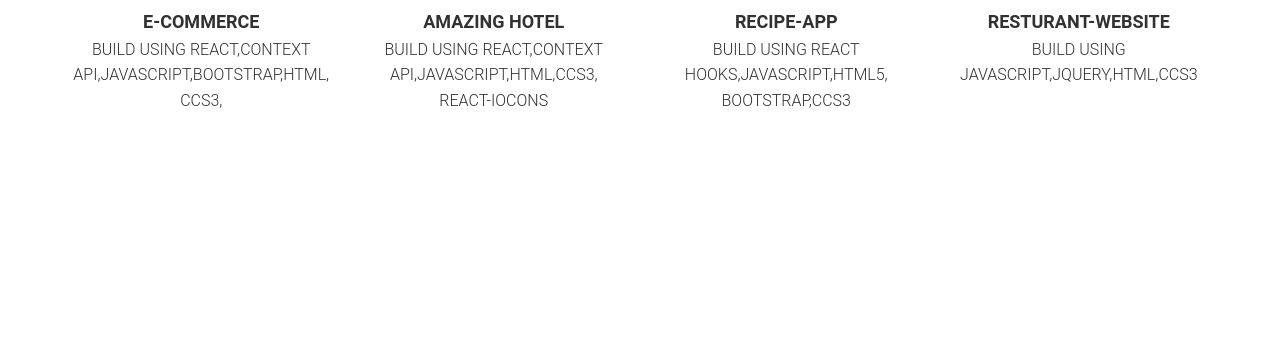
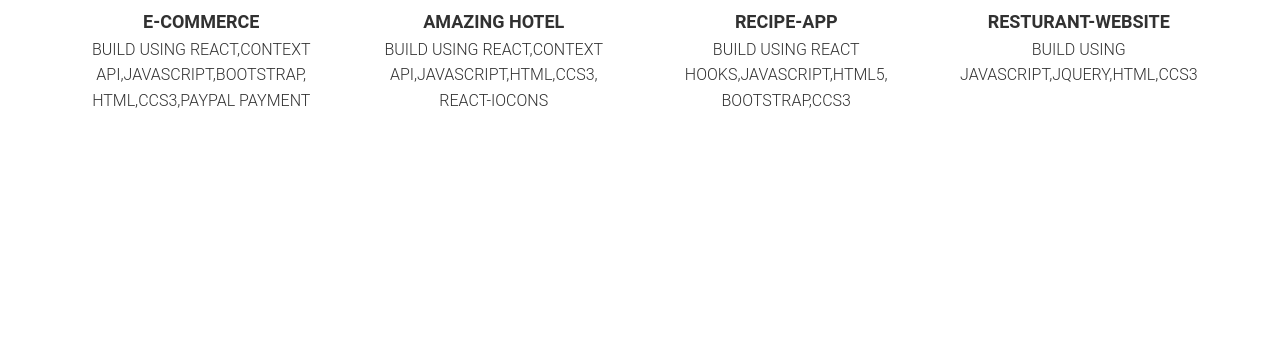
Before and after one commit to khan03148/Portfolio, a plain HTML site: page index.html in a window 1280 px wide. Shown: the part 2902-3239 px from the top of the page. Drawn offline with Linux system fonts and the light colour scheme.

Commit message:
Update index.html

```diff
--- a/index.html
+++ b/index.html
@@ -228,8 +228,8 @@
 
 
                         <h4>E-Commerce</h4>
-                        <p>Build using React,Context api,JavaScript,bootstrap,Html,
-                            ccs3,</p>
+                        <p>Build using React,Context api,JavaScript,bootstrap,
+                            Html,ccs3,Paypal payment</p>
                     </div>
                 </div>
 
```
